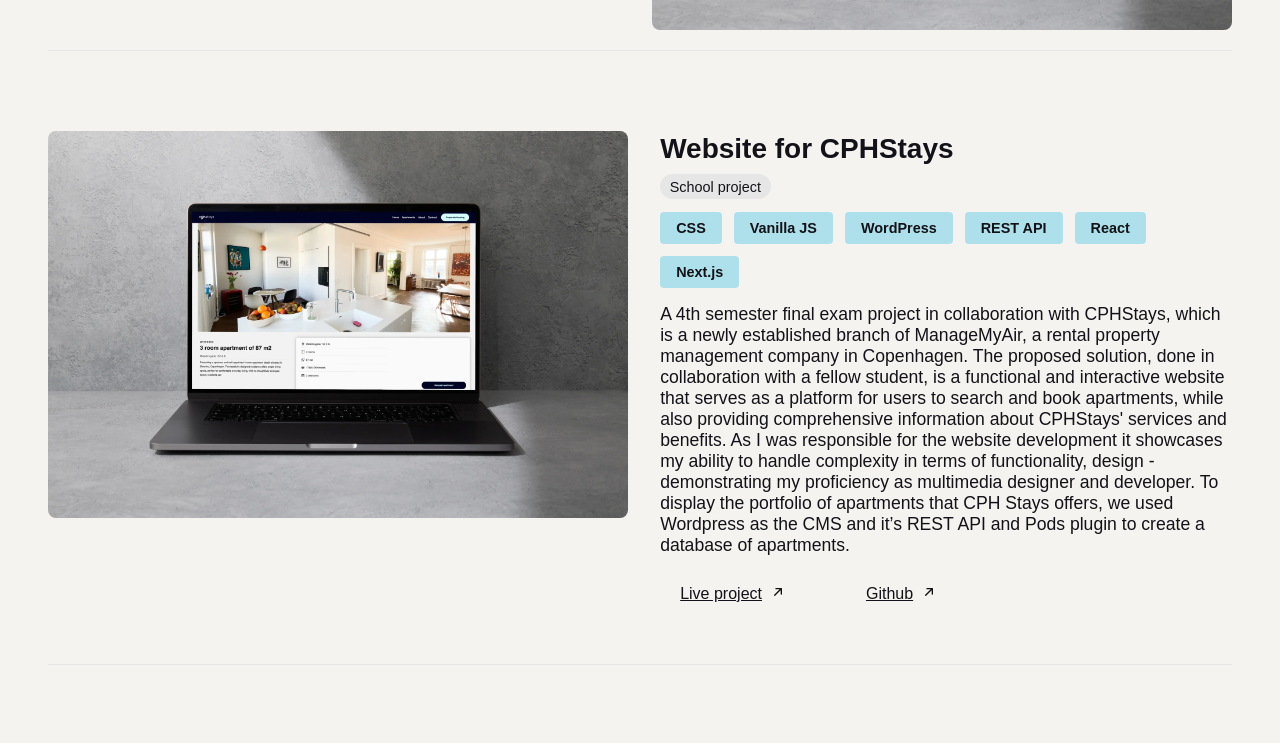
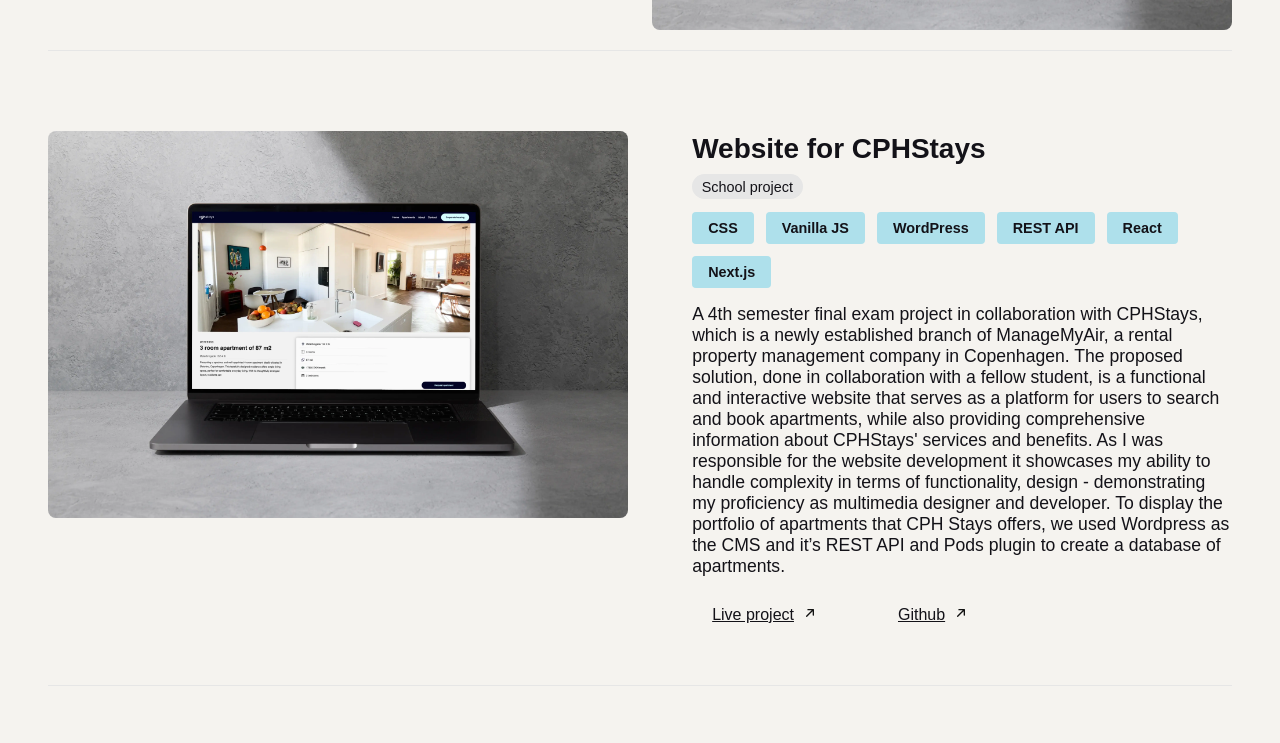
Before and after one commit to ReiSikk/portfolio, a React (Vite) app: page /projects in a window 1280 px wide. Shown: the part 663-1406 px from the top of the page. Built offline with nearby package versions, Linux system fonts and the light colour scheme; a web font is replaced by a local one.

Commit message:
alignment on big screens

```diff
--- a/src/sass/pages/_project-page.scss
+++ b/src/sass/pages/_project-page.scss
@@ -17,6 +17,15 @@
         max-width: 1250px;
     }
 }
+.img-left {
+    display: flex;
+    align-items: flex-start;
+  }
+
+  .img-left .article-info {
+    flex: 1;
+    margin-left: 2rem;
+  }
 
 
 .img-right {
@@ -148,6 +157,14 @@
     .article-left, .article-right, .article-info {
         max-width: 100%;
     }
+    .img-left .article-info {
+        flex: 1;
+        margin-left: 0rem;
+      }
+      .img-left {
+        align-items: flex-end;
+      }
+
 }
 @media only screen and (max-width:480px) {
     .article-links {
```
